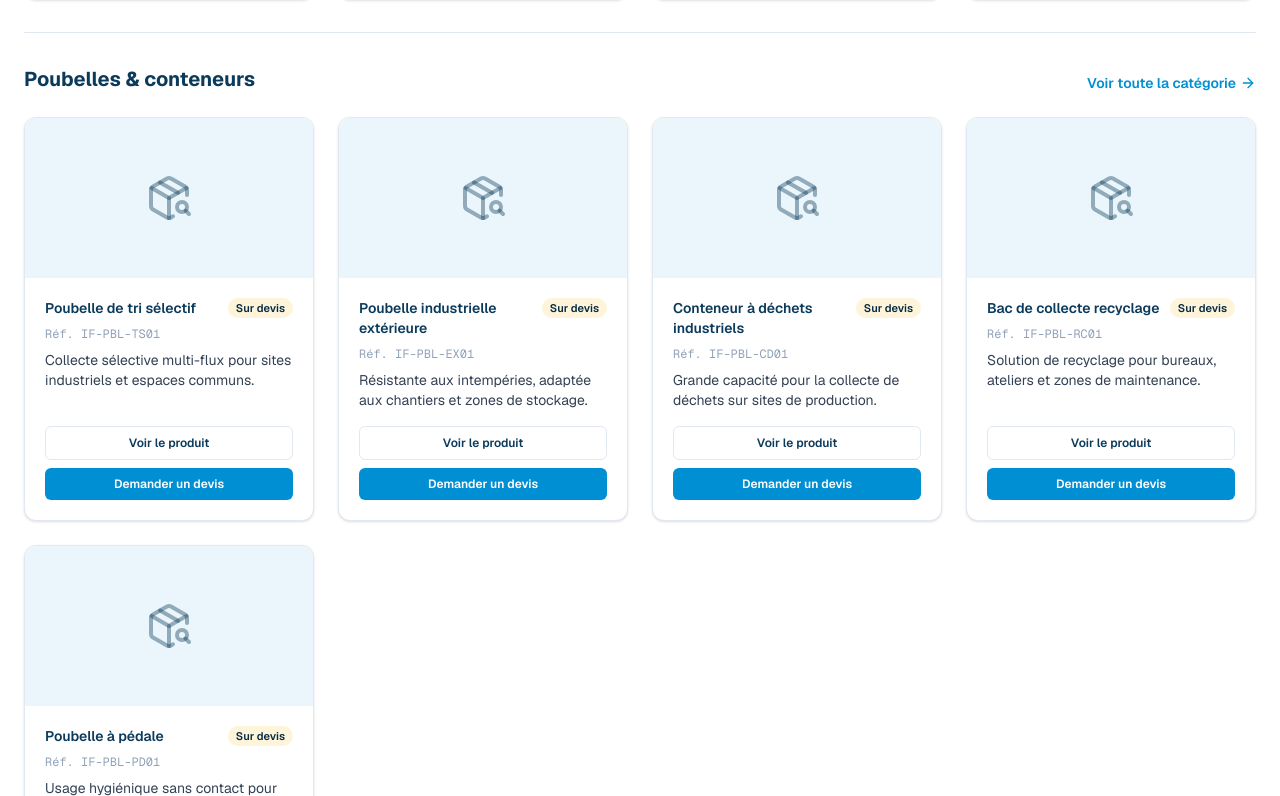
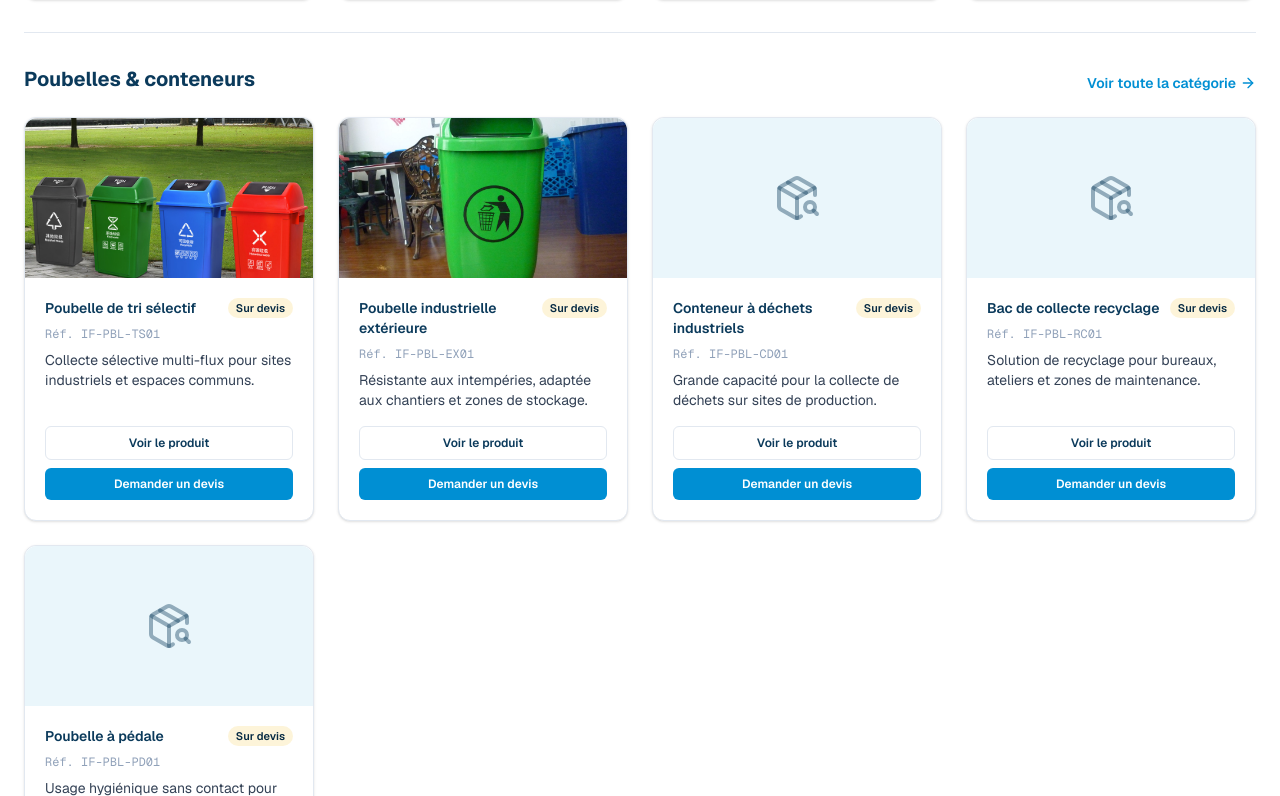
Before and after one commit to rouksadias/induflow, a Next.js app: page / in a window 1280 px wide. Shown: the part 3364-4160 px from the top of the page. Built offline with nearby package versions, Linux system fonts and the light colour scheme.

Commit message:
Ajout des photos réelles pour les poubelles de tri et extérieure

```diff
--- a/components/home/product-card.tsx
+++ b/components/home/product-card.tsx
@@ -1,3 +1,4 @@
+import Image from "next/image";
 import Link from "next/link";
 import { PackageSearch } from "lucide-react";
 import type { Product } from "@/lib/data";
@@ -9,9 +10,21 @@ interface ProductCardProps {
 export function ProductCard({ product }: ProductCardProps) {
   return (
     <div className="flex flex-col rounded-xl border border-slate-200 bg-white shadow-sm transition hover:shadow-md">
-      <div className="flex h-40 items-center justify-center rounded-t-xl bg-light">
-        <PackageSearch className="h-12 w-12 text-industrial/40" aria-hidden="true" />
-        <span className="sr-only">Photo à venir : {product.name}</span>
+      <div className="relative flex h-40 items-center justify-center overflow-hidden rounded-t-xl bg-light">
+        {product.image ? (
+          <Image
+            src={product.image}
+            alt={product.name}
+            fill
+            className="object-cover"
+            sizes="(max-width: 768px) 100vw, 25vw"
+          />
+        ) : (
+          <>
+            <PackageSearch className="h-12 w-12 text-industrial/40" aria-hidden="true" />
+            <span className="sr-only">Photo à venir : {product.name}</span>
+          </>
+        )}
       </div>
 
       <div className="flex flex-1 flex-col p-5">
--- a/lib/data.ts
+++ b/lib/data.ts
@@ -88,6 +88,7 @@ export interface Product {
   ref: string;
   categorySlug: string;
   description: string;
+  image?: string;
 }
 
 export const products: Product[] = [
@@ -185,6 +186,7 @@ export const products: Product[] = [
     ref: "IF-PBL-TS01",
     categorySlug: "poubelles-conteneurs",
     description: "Collecte sélective multi-flux pour sites industriels et espaces communs.",
+    image: "/products/poubelle-tri-selectif.jpg",
   },
   {
     slug: "poubelle-industrielle-exterieure",
@@ -192,6 +194,7 @@ export const products: Product[] = [
     ref: "IF-PBL-EX01",
     categorySlug: "poubelles-conteneurs",
     description: "Résistante aux intempéries, adaptée aux chantiers et zones de stockage.",
+    image: "/products/poubelle-industrielle-exterieure.jpg",
   },
   {
     slug: "conteneur-dechets-industriels",
```
Also changed, not shown: public/products/poubelle-industrielle-exterieure.jpg (added), public/products/poubelle-tri-selectif.jpg (added).
